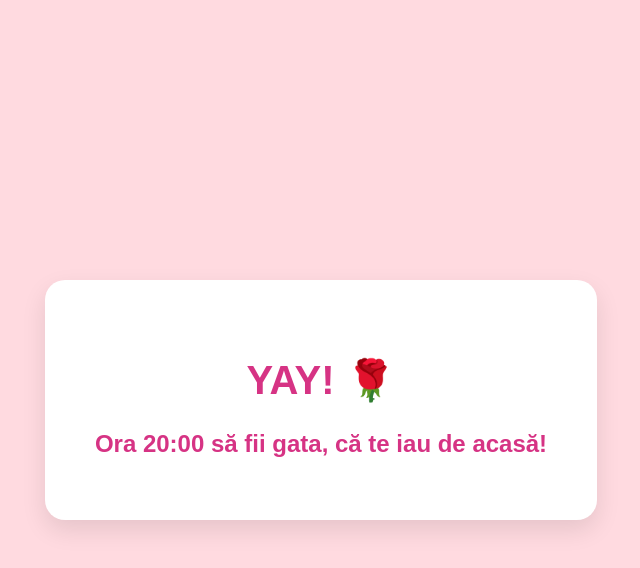
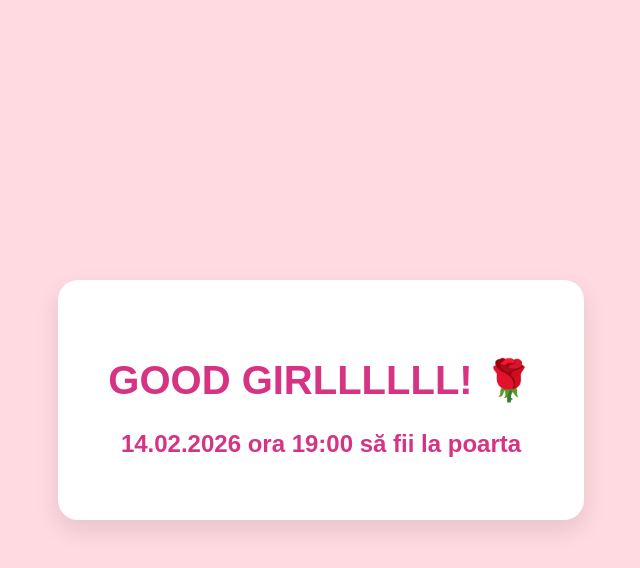
Before and after one commit to aly21341/valentine, a plain HTML site: page index.html in a window 1280 px wide. Both pictures are taken after a click on the button "DA". Shown: the whole page, without its empty margins (319-959 px from the left). Drawn offline with Linux system fonts and the light colour scheme.

Commit message:
Update index.html

```diff
--- a/index.html
+++ b/index.html
@@ -58,8 +58,8 @@
 
     <script>
         function raspunsDa() {
-            document.getElementById('main-content').innerHTML = "<h1>YAY! 🌹</h1>";
-            document.getElementById('message').innerText = "Ora 20:00 să fii gata, că te iau de acasă!";
+            document.getElementById('main-content').innerHTML = "<h1>GOOD GIRLLLLLL! 🌹</h1>";
+            document.getElementById('message').innerText = "14.02.2026 ora 19:00 să fii la poarta";
         }
 
         function raspunsNu() {
```
